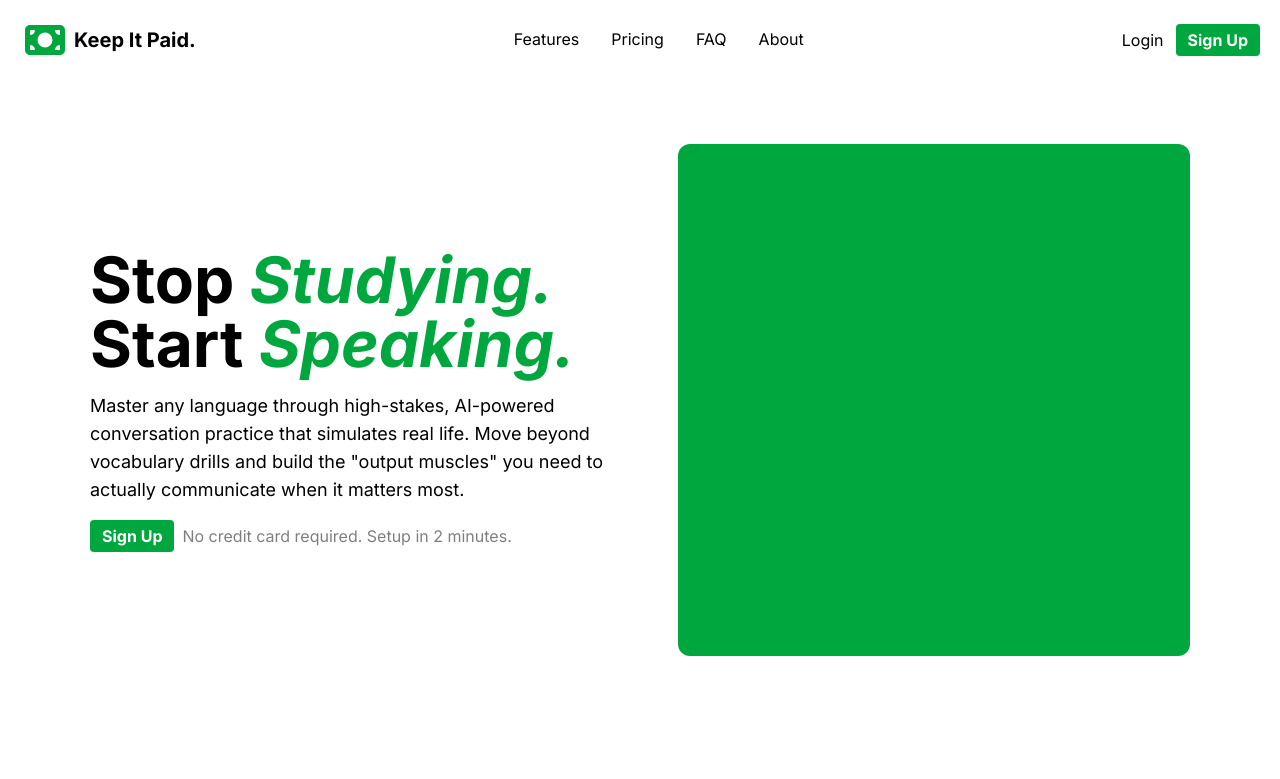
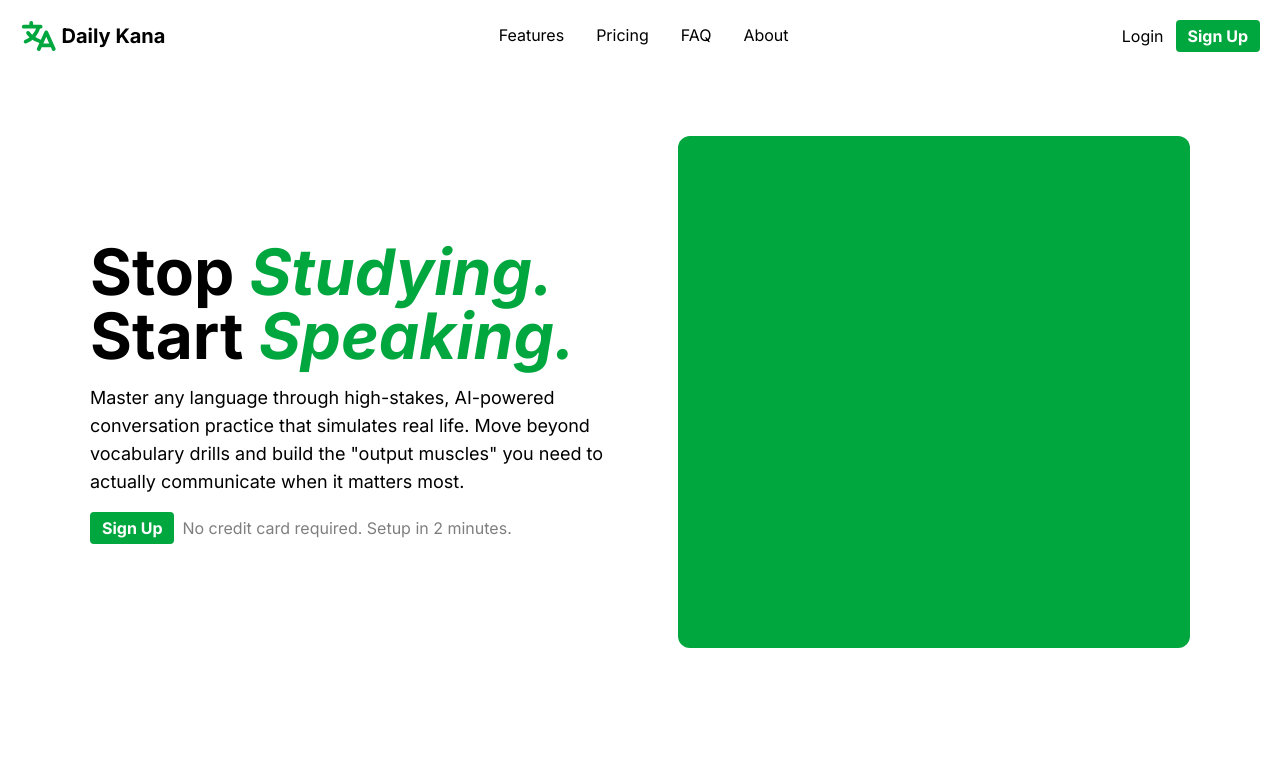
Before and after one commit to eben-vranken/daily-kana, an Angular app: page / in a window 1280 px wide. Shown: the top 779 px of the page. Built offline with nearby package versions, Linux system fonts and the light colour scheme; no server answers.

Commit message:
Updated navbar

```diff
--- a/src/app/components/navbar/navbar.html
+++ b/src/app/components/navbar/navbar.html
@@ -1,7 +1,7 @@
 <nav class="w-full flex items-center justify-between py-5 relative">
     <a routerLink="/" class="z-60 text-xl font-bold flex items-center gap-x-1">
-        <fa-icon [icon]="faMoneyBill" size="2xl" class="text-green-600" />
-        Keep It Paid.
+        <fa-icon [icon]="faLanguage" size="xl" class="text-green-600" />
+        Daily Kana
     </a>
 
     @if(authService.currentUser() === null) {
@@ -20,7 +20,8 @@
             Up</a>
         } @else {
         <span>{{authService.currentUser()?.username}}</span>
-        <span (click)="logout()" class="px-3 py-1 bg-green-600 rounded text-white font-bold cursor-pointer hover:brightness-90">Logout</span>
+        <span (click)="logout()"
+            class="px-3 py-1 bg-green-600 rounded text-white font-bold cursor-pointer hover:brightness-90">Logout</span>
         }
     </ul>
 
@@ -29,7 +30,8 @@
     </button>
 
     @if (isMenuOpen()) {
-    <div class="fixed inset-0 bg-white z-50 flex flex-col items-center justify-center gap-y-8 text-2xl font-semibold md:hidden">
+    <div
+        class="fixed inset-0 bg-white z-50 flex flex-col items-center justify-center gap-y-8 text-2xl font-semibold md:hidden">
         @if(authService.currentUser() === null) {
         <a href="/#features" (click)="toggleMenu()">Features</a>
         <a href="/#pricing" (click)="toggleMenu()">Pricing</a>
@@ -40,7 +42,8 @@
         <a routerLink="/signup" (click)="toggleMenu()" class="px-6 py-2 bg-green-600 rounded text-white">Sign Up</a>
         } @else {
         <span>{{authService.currentUser()?.username}}</span>
-        <span (click)="logout(); toggleMenu()" class="px-6 py-2 bg-green-600 rounded text-white cursor-pointer">Logout</span>
+        <span (click)="logout(); toggleMenu()"
+            class="px-6 py-2 bg-green-600 rounded text-white cursor-pointer">Logout</span>
         }
     </div>
     }
--- a/src/app/components/navbar/navbar.ts
+++ b/src/app/components/navbar/navbar.ts
@@ -1,7 +1,7 @@
 import { Component, inject, Input, signal } from '@angular/core';
 import { RouterLink, Router } from '@angular/router';
 import { FontAwesomeModule } from '@fortawesome/angular-fontawesome';
-import { faBars, faMoneyBill, faXmark } from '@fortawesome/free-solid-svg-icons';
+import { faBars, faLanguage, faMoneyBill, faXmark } from '@fortawesome/free-solid-svg-icons';
 
 @Component({
   selector: 'navbar',
@@ -13,12 +13,12 @@ export class Navbar {
 
   isMenuOpen = signal(false);
 
-  faMoneyBill = faMoneyBill;
+  faLanguage = faLanguage;
   faBars = faBars;
   faXmark = faXmark;
 
   toggleMenu() {
-    this.isMenuOpen.update(val => !val);
+    this.isMenuOpen.update((val) => !val);
 
     const isOpen = this.isMenuOpen();
     document.body.style.overflow = isOpen ? 'hidden' : 'auto';
```
